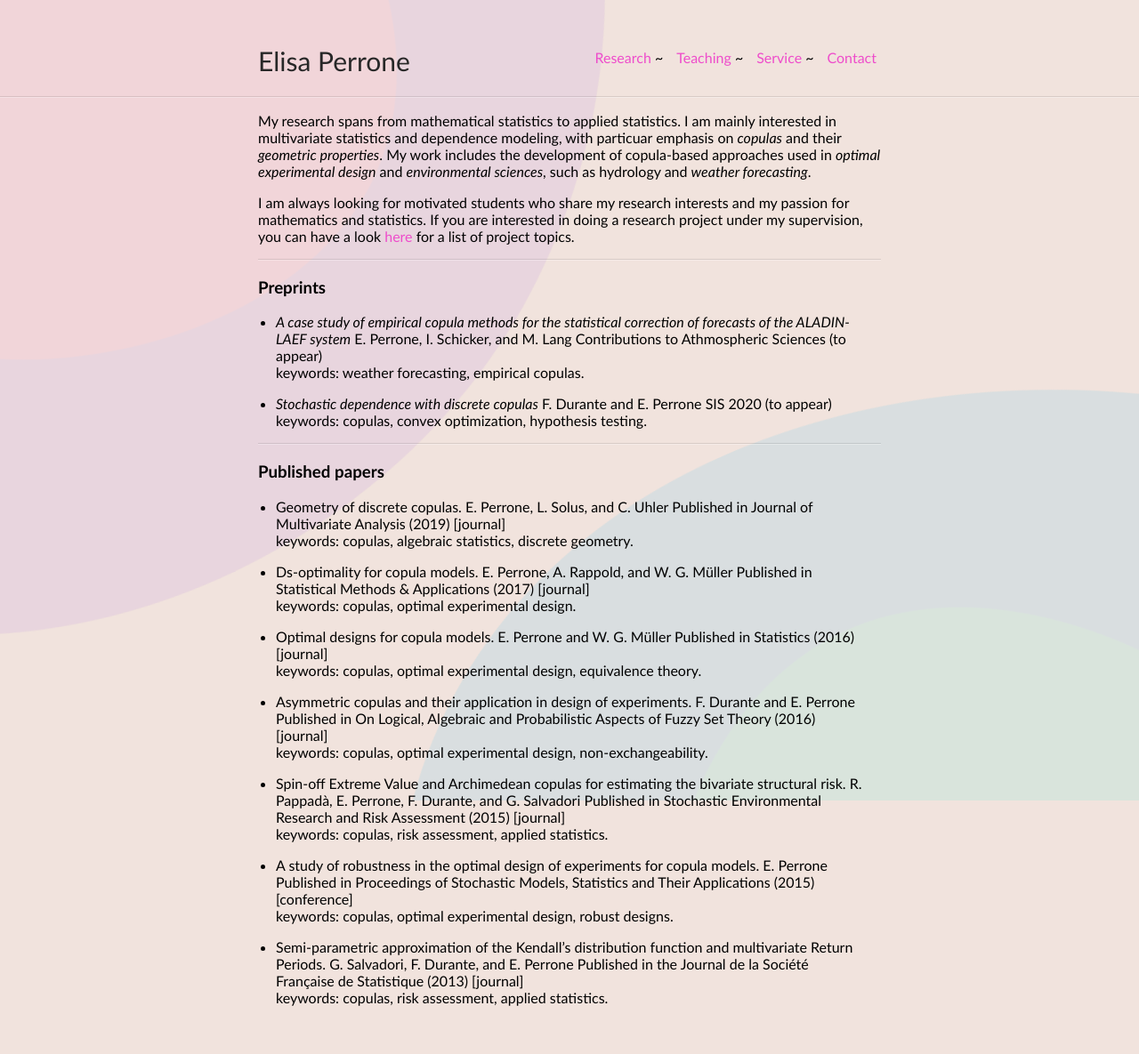
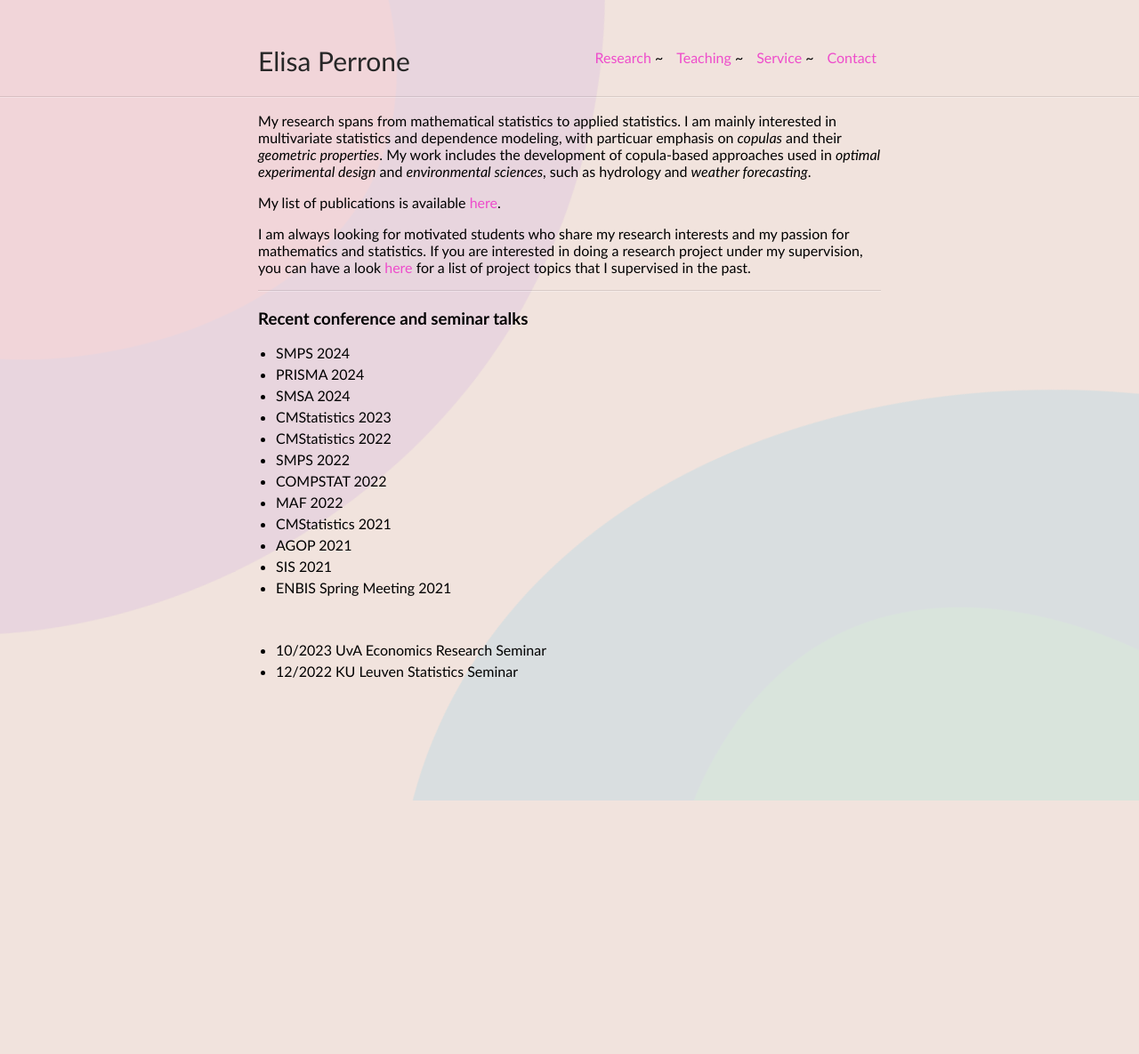
Before and after one commit to elisaperrone/elisaperrone.github.io, a Jekyll site: the page built from research.md, in a window 1280 px wide. Shown: the whole page at 89% size. Built offline with Jekyll 4.4.1, drawn with Linux system fonts in a browser that asks for light colours; after the commit the page ends 900 px from its top, so only the background shows below that.

Commit message:
Update research.md

```diff
--- a/research.md
+++ b/research.md
@@ -5,77 +5,35 @@ layout: default
 
 My research spans from mathematical statistics to applied statistics. I am mainly interested in multivariate statistics and dependence modeling, with particuar emphasis on _copulas_ and their _geometric properties_. My work includes the development of copula-based approaches used in _optimal experimental design_ and _environmental sciences_, such as hydrology and _weather forecasting_.
 
+My list of publications is available [here](https://research.tue.nl/en/persons/elisa-perrone/publications/).
 
-I am always looking for motivated students who share my research interests and my passion for mathematics and statistics. If you are interested in doing a research project under my supervision, you can have a look [here](teaching.html) for a list of project topics.
+
+I am always looking for motivated students who share my research interests and my passion for mathematics and statistics. If you are interested in doing a research project under my supervision, you can have a look [here](https://research.tue.nl/en/persons/elisa-perrone/supervised-student-theses/) for a list of project topics that I supervised in the past.
 
 
 ---
 
+### Recent conference and seminar talks
+* SMPS 2024
+* PRISMA 2024
+* SMSA 2024
+* CMStatistics 2023
+* CMStatistics 2022
+* SMPS 2022
+* COMPSTAT 2022
+* MAF 2022
+* CMStatistics 2021
+* AGOP 2021
+* SIS 2021
+* ENBIS Spring Meeting 2021
 
-### Preprints
+<br>
+
+* 10/2023 UvA Economics Research Seminar
+* 12/2022 KU Leuven Statistics Seminar
 
 
-* _A case study of empirical copula methods for the statistical correction of forecasts of the ALADIN-LAEF system_
-E. Perrone, I. Schicker, and M. Lang
-Contributions to Athmospheric Sciences (to appear)<br>
-keywords: weather forecasting, empirical copulas.
 
-* _Stochastic dependence with discrete copulas_
-F. Durante and E. Perrone
-SIS 2020 (to appear)<br>
-keywords: copulas, convex optimization, hypothesis testing.
-
-
----
-
-
-### Published papers
-
-* Geometry of discrete copulas.
-E. Perrone, L. Solus, and C. Uhler
-Published in Journal of Multivariate Analysis (2019)
-[journal]<br>
-keywords: copulas, algebraic statistics, discrete geometry.
-
-
-* Ds-optimality for copula models.
-E. Perrone, A. Rappold, and W. G. Müller
-Published in Statistical Methods & Applications (2017)
-[journal]<br>
-keywords: copulas, optimal experimental design.
-
-
-* Optimal designs for copula models.
-E. Perrone and W. G. Müller
-Published in Statistics (2016)
-[journal]<br>
-keywords: copulas, optimal experimental design, equivalence theory.
-
-* Asymmetric copulas and their application in design of experiments.
-F. Durante and E. Perrone
-Published in On Logical, Algebraic and Probabilistic Aspects of Fuzzy Set Theory (2016)
-[journal]<br>
-keywords: copulas, optimal experimental design, non-exchangeability.
-
-
-* Spin-off Extreme Value and Archimedean copulas for estimating the bivariate structural risk.
-R. Pappadà, E. Perrone, F. Durante, and G. Salvadori
-Published in Stochastic Environmental Research and Risk Assessment (2015)
-[journal]<br>
-keywords: copulas, risk assessment, applied statistics.
-
-* A study of robustness in the optimal design of experiments for copula models.
-E. Perrone
-Published in Proceedings of Stochastic Models, Statistics and Their Applications (2015)
-[conference]<br>
-keywords: copulas, optimal experimental design, robust designs.
-
-
-* Semi-parametric approximation of the Kendall's distribution function and multivariate Return Periods.
-G. Salvadori, F. Durante, and E. Perrone
-Published in the Journal de la Société Française de Statistique (2013)
-[journal]<br>
-keywords: copulas, risk assessment, applied statistics.
 
 <br>
 <br>
```
